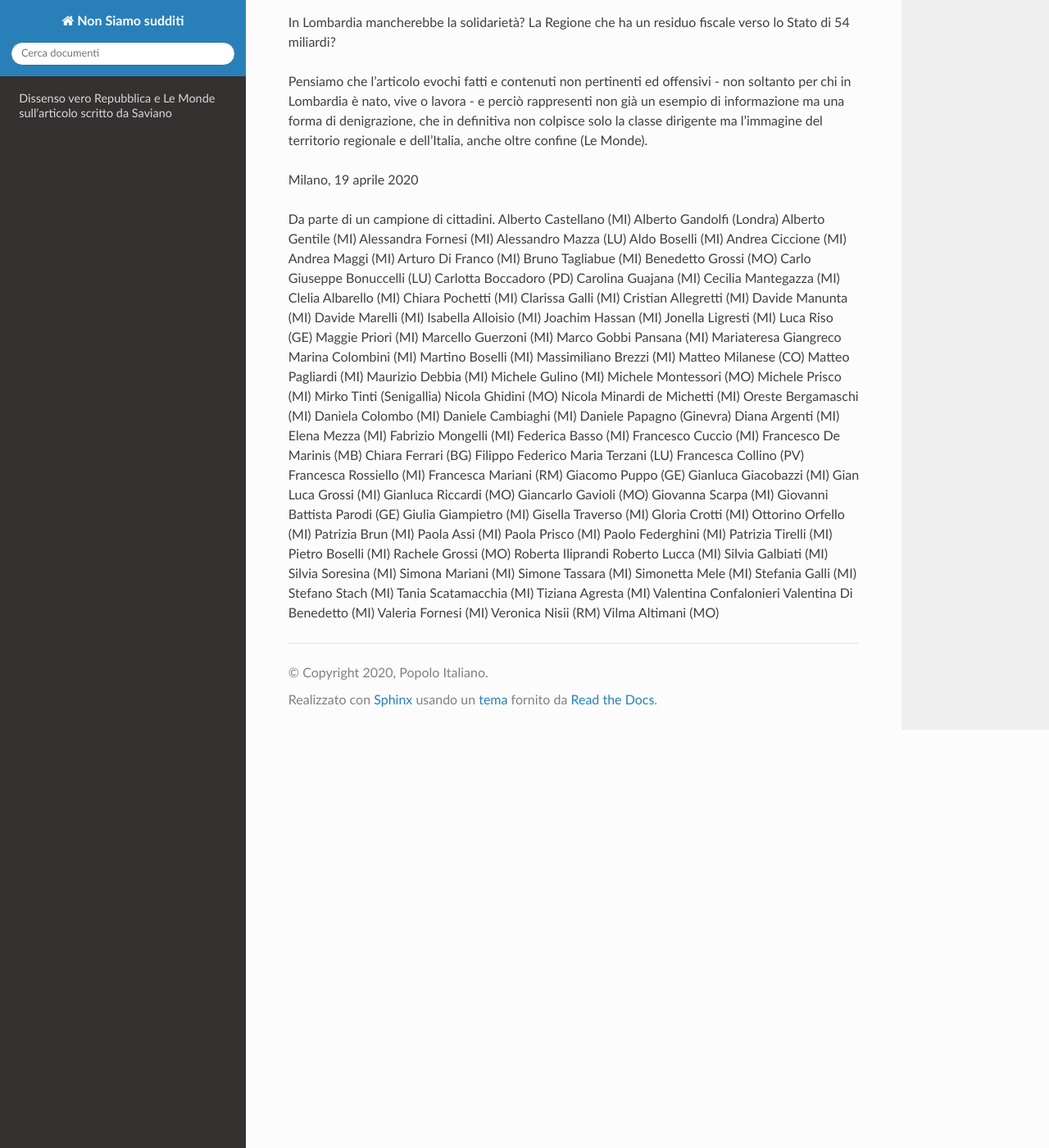
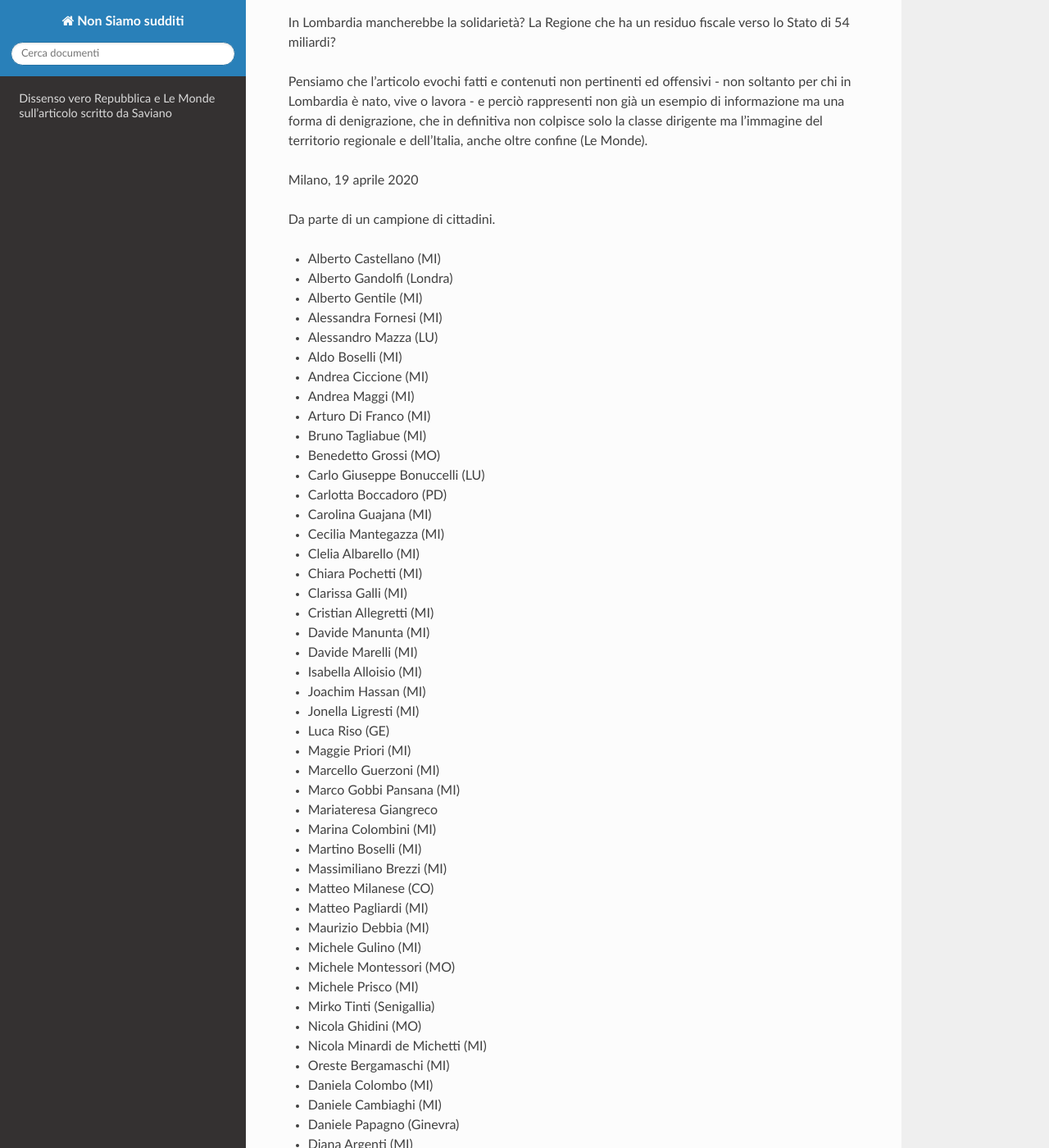
Before and after one commit to gianlu-hub/Diario-di-bordo, a Sphinx documentation site: the page built from docs/index.rst, in a window 1280 px wide and 1400 px high, scrolled down 1861 px. Shown: the whole window at 82% size. Built offline with Sphinx 7.4.7 and the Read the Docs theme 2.0.0, drawn with Linux system fonts in a browser that asks for light colours; some of the changed text lies outside the part shown.

Commit message:
Updated list

```diff
--- a/docs/index.rst
+++ b/docs/index.rst
@@ -98,96 +98,97 @@ Milano, 19 aprile 2020
 
 
 Da parte di un campione di cittadini.
-Alberto Castellano (MI)
-Alberto Gandolfi (Londra)
-Alberto Gentile (MI)
-Alessandra Fornesi (MI)
-Alessandro Mazza (LU)
-Aldo Boselli (MI)
-Andrea Ciccione (MI)
-Andrea Maggi (MI)
-Arturo Di Franco (MI)
-Bruno Tagliabue (MI)
-Benedetto Grossi (MO)
-Carlo Giuseppe Bonuccelli (LU)
-Carlotta Boccadoro (PD)
-Carolina Guajana (MI)
-Cecilia Mantegazza (MI)
-Clelia Albarello (MI)
-Chiara Pochetti (MI)
-Clarissa Galli (MI)
-Cristian Allegretti (MI)
-Davide Manunta (MI)
-Davide Marelli (MI)
-Isabella Alloisio (MI)
-Joachim Hassan (MI)
-Jonella Ligresti (MI)
-Luca Riso (GE)
-Maggie Priori (MI)
-Marcello Guerzoni (MI)
-Marco Gobbi Pansana (MI)
-Mariateresa Giangreco
-Marina Colombini (MI)
-Martino Boselli (MI)
-Massimiliano Brezzi (MI)
-Matteo Milanese (CO)
-Matteo Pagliardi (MI)
-Maurizio Debbia (MI)
-Michele Gulino (MI)
-Michele Montessori (MO)
-Michele Prisco (MI)
-Mirko Tinti (Senigallia)
-Nicola Ghidini (MO)
-Nicola Minardi de Michetti (MI)
-Oreste Bergamaschi (MI)
-Daniela Colombo (MI)
-Daniele Cambiaghi (MI)
-Daniele Papagno (Ginevra)
-Diana Argenti (MI)
-Elena Mezza (MI)
-Fabrizio Mongelli (MI)
-Federica Basso (MI)
-Francesco Cuccio (MI)
-Francesco De Marinis (MB)
-Chiara Ferrari (BG)
-Filippo Federico Maria Terzani (LU)
-Francesca Collino (PV)
-Francesca Rossiello (MI)
-Francesca Mariani (RM)
-Giacomo Puppo (GE)
-Gianluca Giacobazzi (MI)
-Gian Luca Grossi (MI)
-Gianluca Riccardi (MO)
-Giancarlo Gavioli (MO)
-Giovanna Scarpa (MI)
-Giovanni Battista Parodi (GE)
-Giulia Giampietro (MI)
-Gisella Traverso (MI)
-Gloria Crotti (MI)
-Ottorino Orfello (MI)
-Patrizia Brun (MI)
-Paola Assi (MI)
-Paola Prisco (MI)
-Paolo Federghini (MI)
-Patrizia Tirelli (MI)
-Pietro Boselli (MI)
-Rachele Grossi (MO)
-Roberta Iliprandi
-Roberto Lucca (MI)
-Silvia Galbiati (MI)
-Silvia Soresina (MI)
-Simona Mariani (MI)
-Simone Tassara (MI)
-Simonetta Mele (MI)
-Stefania Galli (MI)
-Stefano Stach (MI)
-Tania Scatamacchia (MI)
-Tiziana Agresta (MI)
-Valentina Confalonieri
-Valentina Di Benedetto (MI)
-Valeria Fornesi (MI)
-Veronica Nisii (RM)
-Vilma Altimani (MO)
+
+* Alberto Castellano (MI)
+* Alberto Gandolfi (Londra)
+* Alberto Gentile (MI)
+* Alessandra Fornesi (MI)
+* Alessandro Mazza (LU)
+* Aldo Boselli (MI)
+* Andrea Ciccione (MI)
+* Andrea Maggi (MI)
+* Arturo Di Franco (MI)
+* Bruno Tagliabue (MI)
+* Benedetto Grossi (MO)
+* Carlo Giuseppe Bonuccelli (LU)
+* Carlotta Boccadoro (PD)
+* Carolina Guajana (MI)
+* Cecilia Mantegazza (MI)
+* Clelia Albarello (MI)
+* Chiara Pochetti (MI)
+* Clarissa Galli (MI)
+* Cristian Allegretti (MI)
+* Davide Manunta (MI)
+* Davide Marelli (MI)
+* Isabella Alloisio (MI)
+* Joachim Hassan (MI)
+* Jonella Ligresti (MI)
+* Luca Riso (GE)
+* Maggie Priori (MI)
+* Marcello Guerzoni (MI)
+* Marco Gobbi Pansana (MI)
+* Mariateresa Giangreco
+* Marina Colombini (MI)
+* Martino Boselli (MI)
+* Massimiliano Brezzi (MI)
+* Matteo Milanese (CO)
+* Matteo Pagliardi (MI)
+* Maurizio Debbia (MI)
+* Michele Gulino (MI)
+* Michele Montessori (MO)
+* Michele Prisco (MI)
+* Mirko Tinti (Senigallia)
+* Nicola Ghidini (MO)
+* Nicola Minardi de Michetti (MI)
+* Oreste Bergamaschi (MI)
+* Daniela Colombo (MI)
+* Daniele Cambiaghi (MI)
+* Daniele Papagno (Ginevra)
+* Diana Argenti (MI)
+* Elena Mezza (MI)
+* Fabrizio Mongelli (MI)
+* Federica Basso (MI)
+* Francesco Cuccio (MI)
+* Francesco De Marinis (MB)
+* Chiara Ferrari (BG)
+* Filippo Federico Maria Terzani (LU)
+* Francesca Collino (PV)
+* Francesca Rossiello (MI)
+* Francesca Mariani (RM)
+* Giacomo Puppo (GE)
+* Gianluca Giacobazzi (MI)
+* Gian Luca Grossi (MI)
+* Gianluca Riccardi (MO)
+* Giancarlo Gavioli (MO)
+* Giovanna Scarpa (MI)
+* Giovanni Battista Parodi (GE)
+* Giulia Giampietro (MI)
+* Gisella Traverso (MI)
+* Gloria Crotti (MI)
+* Ottorino Orfello (MI)
+* Patrizia Brun (MI)
+* Paola Assi (MI)
+* Paola Prisco (MI)
+* Paolo Federghini (MI)
+* Patrizia Tirelli (MI)
+* Pietro Boselli (MI)
+* Rachele Grossi (MO)
+* Roberta Iliprandi
+* Roberto Lucca (MI)
+* Silvia Galbiati (MI)
+* Silvia Soresina (MI)
+* Simona Mariani (MI)
+* Simone Tassara (MI)
+* Simonetta Mele (MI)
+* Stefania Galli (MI)
+* Stefano Stach (MI)
+* Tania Scatamacchia (MI)
+* Tiziana Agresta (MI)
+* Valentina Confalonieri
+* Valentina Di Benedetto (MI)
+* Valeria Fornesi (MI)
+* Veronica Nisii (RM)
+* Vilma Altimani (MO)
 
 .. toctree::
    :maxdepth: 2
```
Also changed, not shown: 1 other file.
